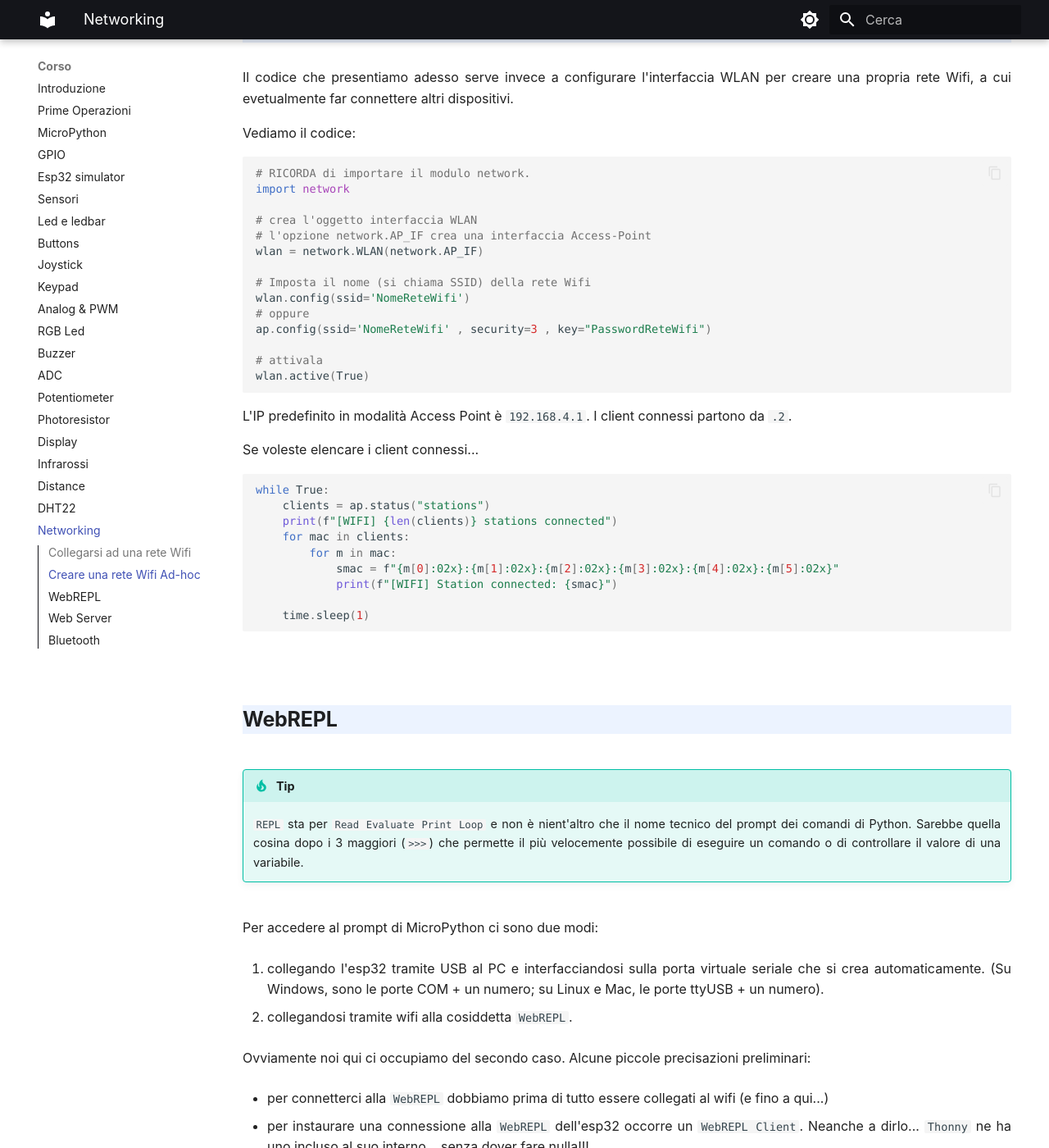
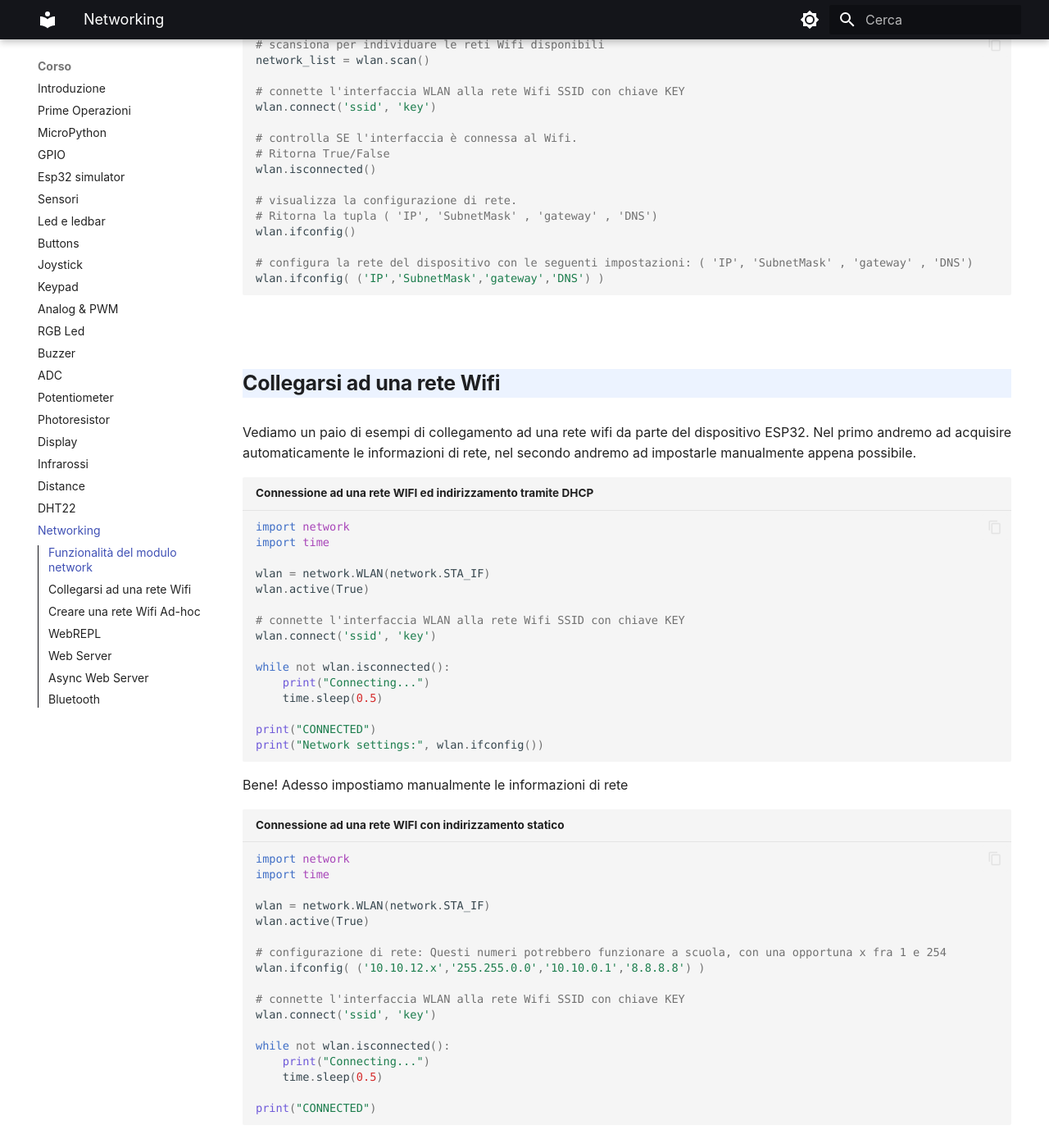
Before and after one commit to dvjlabs/esp32_course, an MkDocs documentation site: the page built from docs/corso/99_network.md, in a window 1280 px wide and 1400 px high, scrolled down 1175 px. Shown: the whole window at 82% size. Built offline with MkDocs 1.6.1 and Material for MkDocs 9.7.7, drawn with Linux system fonts in a browser that asks for light colours; some of the changed text lies outside the part shown.

Commit message:
Update 99_network.md
Funzionalità ---> connessione wifi ---> rete ad-hoc --> webserver ----> async webserver

````diff
--- a/docs/corso/99_network.md
+++ b/docs/corso/99_network.md
@@ -12,22 +12,46 @@
 Vediamo come
 
 <!-- ################################################################################# -->
-## Collegarsi ad una rete Wifi
+## Funzionalità del modulo network
 
 
 A volte visualizzare un pò di codice ben commentato rende le cose più semplici che tante parole...
 
+
+**IMPORTA** il modulo network.
+
 ``` python
-# RICORDA di importare il modulo network.
 import network
+```
 
-# crea l'oggetto interfaccia WLAN
+**CREA** l'oggetto interfaccia WLAN
+
+``` python
 # l'opzione network.STA_IF crea una interfaccia in grado di connettersi ad una rete Wifi
 wlan = network.WLAN(network.STA_IF)
 
-# attivala
+# l'opzione network.AP_IF crea una interfaccia Access-Point
+wlan = network.WLAN(network.AP_IF)
+```
+
+**CONFIGURA**, se necessario, l'oggetto interfaccia WLAN
+
+``` python
+# Imposta il nome (si chiama SSID) della rete Wifi
+wlan.config(ssid='NomeReteWifi')
+# oppure
+wlan.config(ssid='NomeReteWifi' , security=3 , key="PasswordReteWifi")
+```
+
+**ATTIVA** l'interfaccia
+
+``` python
 wlan.active(True)
+```
 
+**ESEGUI** le operazioni che ritieni necessarie. Qui ho elencato alcuni esempi in ordine sparso...
+
+``` python
 # scansiona per individuare le reti Wifi disponibili
 network_list = wlan.scan()
 
@@ -41,8 +65,56 @@
 # visualizza la configurazione di rete.
 # Ritorna la tupla ( 'IP', 'SubnetMask' , 'gateway' , 'DNS')
 wlan.ifconfig()
+
+# configura la rete del dispositivo con le seguenti impostazioni: ( 'IP', 'SubnetMask' , 'gateway' , 'DNS')
+wlan.ifconfig( ('IP','SubnetMask','gateway','DNS') )
 ```
 
+<!-- ################################################################################# -->
+## Collegarsi ad una rete Wifi
+
+Vediamo un paio di esempi di collegamento ad una rete wifi da parte del dispositivo ESP32. Nel primo andremo ad acquisire automaticamente le informazioni di rete,
+nel secondo andremo ad impostarle manualmente appena possibile.
+
+``` py title="Connessione ad una rete WIFI ed indirizzamento tramite DHCP"
+import network
+import time
+
+wlan = network.WLAN(network.STA_IF)
+wlan.active(True)
+
+# connette l'interfaccia WLAN alla rete Wifi SSID con chiave KEY
+wlan.connect('ssid', 'key')
+
+while not wlan.isconnected():
+    print("Connecting...")
+    time.sleep(0.5)
+
+print("CONNECTED")
+print("Network settings:", wlan.ifconfig())
+```
+
+Bene! Adesso impostiamo manualmente le informazioni di rete
+
+``` py title="Connessione ad una rete WIFI con indirizzamento statico"
+import network
+import time
+
+wlan = network.WLAN(network.STA_IF)
+wlan.active(True)
+
+# configurazione di rete: Questi numeri potrebbero funzionare a scuola, con una opportuna x fra 1 e 254
+wlan.ifconfig( ('10.10.12.x','255.255.0.0','10.10.0.1','8.8.8.8') )
+
+# connette l'interfaccia WLAN alla rete Wifi SSID con chiave KEY
+wlan.connect('ssid', 'key')
+
+while not wlan.isconnected():
+    print("Connecting...")
+    time.sleep(0.5)
+
+print("CONNECTED")
+```
 
 
 <!-- ################################################################################# -->
@@ -54,11 +126,9 @@
 Vediamo il codice:
 
 ``` python
-# RICORDA di importare il modulo network.
 import network
 
-# crea l'oggetto interfaccia WLAN
-# l'opzione network.AP_IF crea una interfaccia Access-Point
+# crea l'oggetto interfaccia WLAN con opzione network.AP_IF
 wlan = network.WLAN(network.AP_IF)
 
 # Imposta il nome (si chiama SSID) della rete Wifi
@@ -155,28 +225,30 @@
 # THE led
 import machine
 led = machine.Pin(5, machine.Pin.OUT)
-led.value(1)
+led.off()
 
 # THE web server
 import socket
 
 # ....
-s = socket.socket(socket.AF_INET, socket.SOCK_STREAM)
-s.bind(('', 80))
-s.listen()
+server = socket.socket(socket.AF_INET, socket.SOCK_STREAM)
+server.bind(('0.0.0.0', 80))
+server.listen(8) # max number of simultaneous connections
+server.setblocking(False)
 
 while True:
-    conn, addr = s.accept()
+    conn, addr = server.accept()
     print('Got a connection from ', str(addr))
 
     request = str( conn.recv(1024) )
+    request_line = request.split('\n')[0]
 
-    if 'led=on' in request:
+    if 'led=on' in request_line:
         print('LED ON')
-        led.value(0)
-    if 'led=off' in request:
+        led.on()
+    if 'led=off' in request_line:
         print('LED OFF')
-        led.value(1)
+        led.off()
 
     html = ""
     html += '<h1>Web LED</h1>'
@@ -190,6 +262,57 @@
     conn.close()
 ```
 
+<!-- ################################################################################# -->
+## Async Web Server
+
+Questo codice è sperimentale. L'ho scritto durante le vacanze di Natale...
+
+``` python
+import asyncio
+import socket
+
+async def handle_client(client):
+    loop = asyncio.get_event_loop()
+
+    request = (await loop.sock_recv(client, 1024)).decode('utf8')
+    request_line = request.split('\n')[0]
+    print("request line:", request_line)
+
+    reply = ''
+    reply += 'HTTP/1.1 200 OK\n'
+    reply += 'Content-Type: text/html\n'
+    reply += 'Connection: close\n\n'
+
+    if 'led=on' in request_line:
+        print('LED ON')
+    if 'led=off' in request_line:
+        print('LED OFF')
+
+    reply += '<h1>Web LED</h1>'
+    reply += '<a href="/?led=on"><button class="button">ON</button></a>'
+    reply += '<a href="/?led=off"><button class="button button2">OFF</button></a>'
+    reply += '\n'
+
+    await loop.sock_sendall(client, reply.encode('utf8'))
+    client.close()
+
+async def run_server():
+    server = socket.socket(socket.AF_INET, socket.SOCK_STREAM)
+    server.bind(('0.0.0.0', 8080))
+    server.listen(8) # max number of simultaneous connections
+    server.setblocking(False)
+
+    loop = asyncio.get_event_loop()
+
+    while True:
+        client, addr = await loop.sock_accept(server)
+        loop.create_task(handle_client(client))
+
+# -----------------------------------------------------------------------------
+if __name__ == "__main__":
+    asyncio.run(run_server())
+```
+
 
 <!-- ################################################################################# -->
 ## Bluetooth
````
